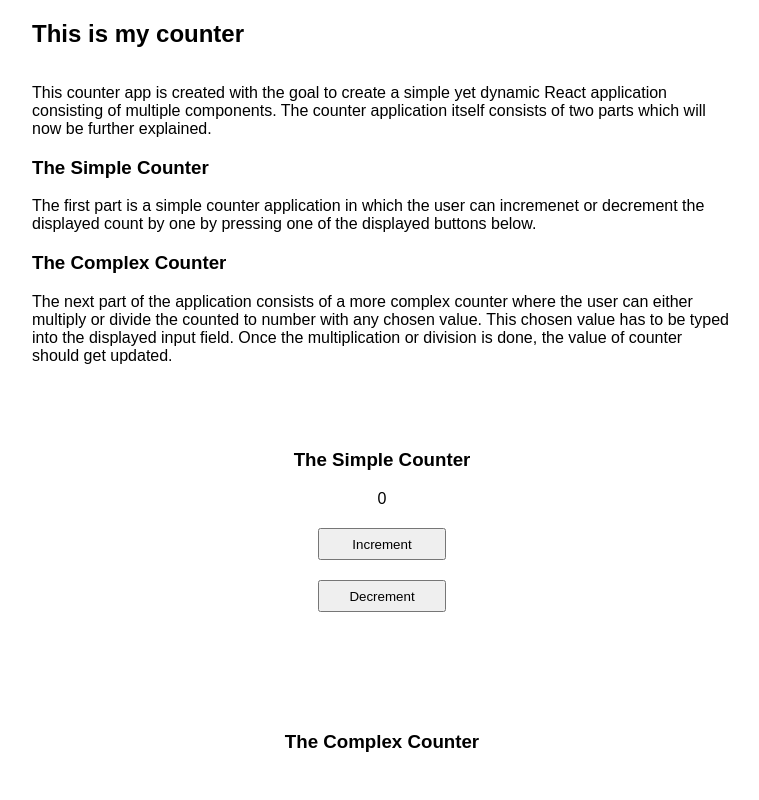
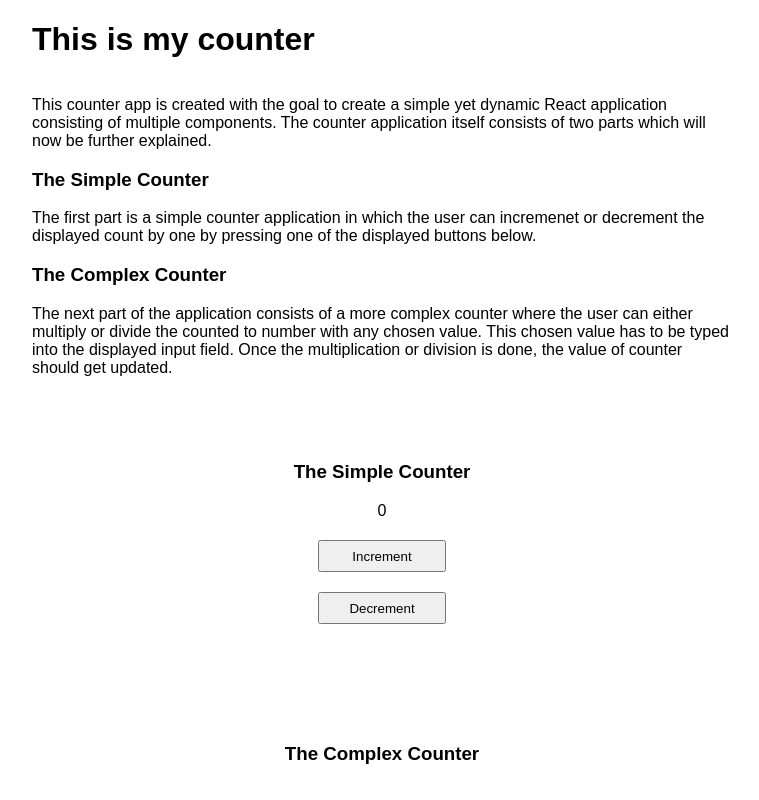
Before and after one commit to MariaTheCoder/counter-demo, a React (Create React App) app: page / in a window 1280 px wide. Shown: the top 800 px of the page, without its empty margins (258-1017 px from the left). Built offline with nearby package versions, Linux system fonts and the light colour scheme.

Commit message:
format text

```diff
--- a/src/Components/DisplayCounter.js
+++ b/src/Components/DisplayCounter.js
@@ -9,7 +9,7 @@ export default function DisplayCounter() {
 
   return (
     <div className="DisplayCounter">
-      <h2>This is my counter</h2>
+      <h1>This is my counter</h1>
       <div className="intro-text">
         <p>
           This counter app is created with the goal to create a simple yet
```
